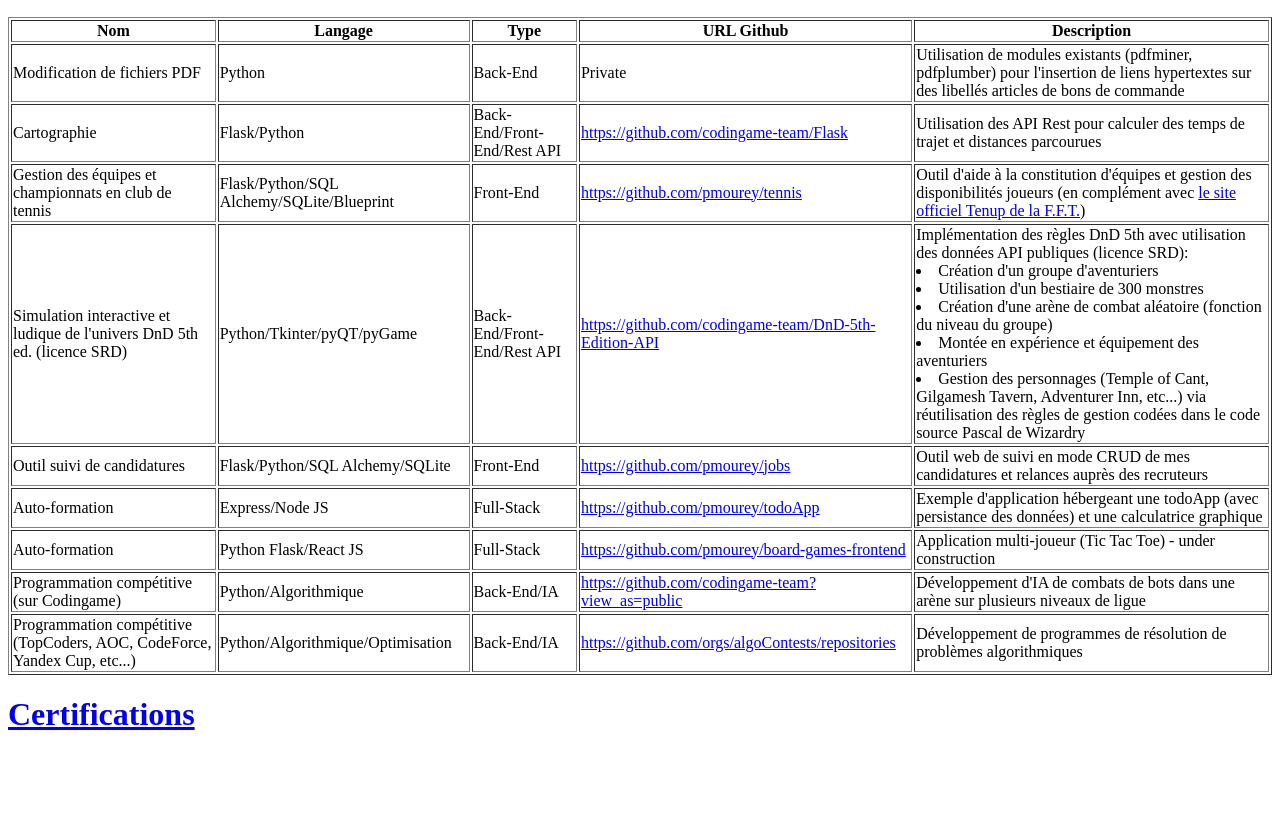
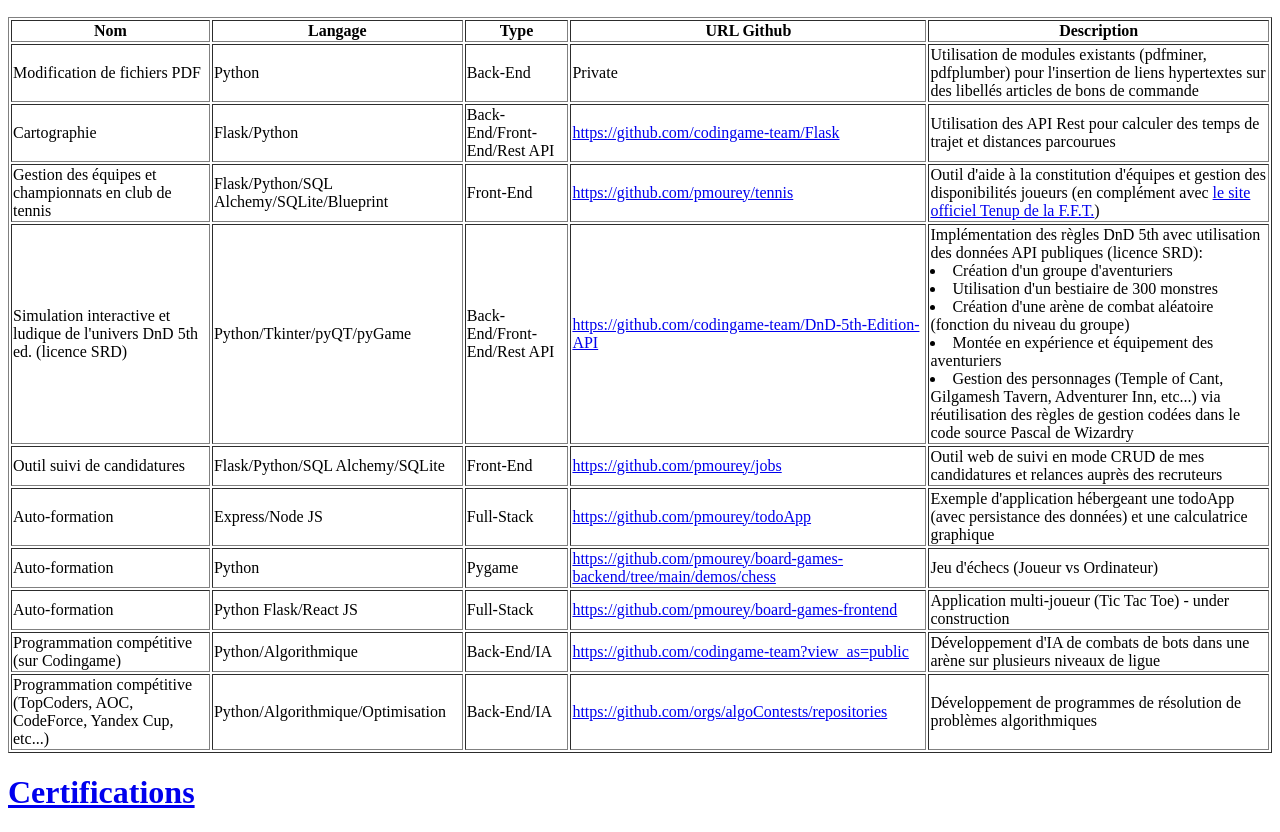
Before and after one commit to pmourey/portfolio, a plain HTML site: page index.html in a window 1280 px wide. Shown: the part 104-936 px from the top of the page. Before the commit the page ends 858 px from the top, so only its background shows below. Drawn offline with Linux system fonts and the light colour scheme.

Commit message:
add chess game

```diff
--- a/index.html
+++ b/index.html
@@ -85,6 +85,16 @@
     </tr>
     <tr>
         <td>Auto-formation</td>
+        <td>Python</td>
+        <td>Pygame</td>
+        <td>
+            <a href="https://github.com/pmourey/board-games-backend/tree/main/demos/chess">
+                https://github.com/pmourey/board-games-backend/tree/main/demos/chess</a>
+        </td>
+        <td>Jeu d'échecs (Joueur vs Ordinateur)</td>
+    </tr>
+    <tr>
+        <td>Auto-formation</td>
         <td>Python Flask/React JS</td>
         <td>Full-Stack</td>
         <td>
```
Also changed, not shown: index_en.html (+10 -0 lines).
